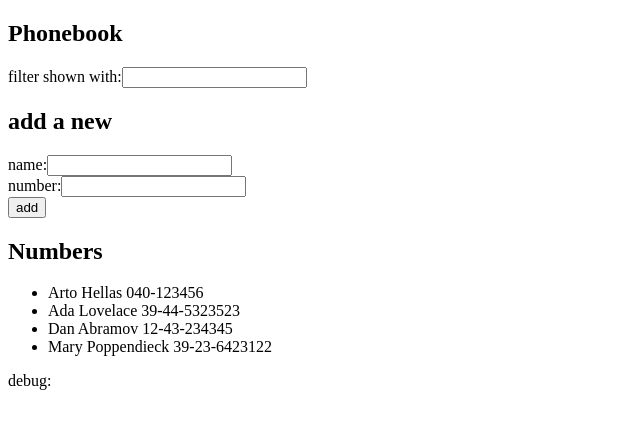
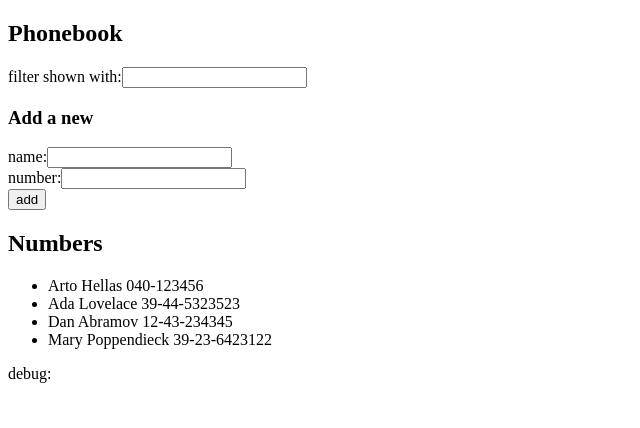
Before and after one commit to keybian/fullopen, a React (Vite) app in the folder part2/phonebook/: page / in a window 1280 px wide. Shown: the top 428 px of the page, without its empty margins (0-640 px from the left). Built offline with nearby package versions, Linux system fonts and the light colour scheme.

Commit message:
paso 5 refactorizando creacion de nuevo componentes

```diff
--- a/part2/phonebook/src/App.jsx
+++ b/part2/phonebook/src/App.jsx
@@ -1,6 +1,9 @@
 import { useState } from 'react'
 import viteLogo from '/vite.svg'
 import Person from './components/Person'
+import FilterPerson from './components/FilterPerson'
+import PersonForm from './components/PersonForm'
+import Persons from './components/Persons'
 
 const App = () => {
   const [persons, setPersons] = useState([
@@ -23,7 +26,8 @@ const App = () => {
     if (findName === undefined) {
       const newObject = {
         name: newName,
-        number: newPhone
+        number: newPhone,
+        id: persons.length + 1
       }
 
       setPersons(persons.concat(newObject))
@@ -54,26 +58,18 @@ const App = () => {
   return (
     <div>
       <h2>Phonebook</h2>
-      filter shown with:<input value={filterName} onChange={handleFilterPersonChange} />
-      <form onSubmit={addPerson}>
-        <h2>add a new</h2>
-        <div>
-          name:<input value={newName} onChange={handlePersonChange} />
-        </div>
-        <div>
-          number:<input value={newPhone} onChange={handleNumberChange} />
-        </div>
-        <div>
-          <button type='submit'>add</button>
-        </div>
-      </form>
+
+      <FilterPerson filterName={filterName} onChange={handleFilterPersonChange} />
+
+      <PersonForm addPerson={addPerson} newName={newName}
+        onChangeName={handlePersonChange}
+        newPhone={newPhone}
+        onChangePhone={handleNumberChange}
+      />
       <h2>Numbers</h2>
-      <ul>
-        {personsToShow.map(person =>
-          <Person key={person.id} person={person} />
-        )}
-      </ul>
-      <div>debug: {newName}</div>
+
+      <Persons personsToShow={personsToShow} newName={newName} newPhone={newPhone} />
+
     </div>
   )
 }
--- /dev/null
+++ b/part2/phonebook/src/components/FilterPerson.jsx
@@ -0,0 +1,10 @@
+const FilterPerson = ({ filterName, onChange }) => {
+    return (
+        <div>
+            filter shown with:<input value={filterName} onChange={onChange} />
+        </div>
+    )
+
+}
+
+export default FilterPerson
--- /dev/null
+++ b/part2/phonebook/src/components/PersonForm.jsx
@@ -0,0 +1,18 @@
+const PersonForm = ({ addPerson, newName, onChangeName, newPhone, onChangePhone }) => {
+    return (
+        <form onSubmit={addPerson}>
+            <h3>Add a new</h3>
+            <div>
+                name:<input value={newName} onChange={onChangeName} />
+            </div>
+            <div>
+                number:<input value={newPhone} onChange={onChangePhone} />
+            </div>
+            <div>
+                <button type='submit'>add</button>
+            </div>
+        </form>
+    )
+}
+
+export default PersonForm
--- /dev/null
+++ b/part2/phonebook/src/components/Persons.jsx
@@ -0,0 +1,15 @@
+import Person from "./Person"
+const Persons = ({ personsToShow, newName, newPhone }) => {
+    return (
+        <div>
+            <ul>
+                {personsToShow.map(person =>
+                    <Person key={person.id} person={person} />
+                )}
+            </ul>
+            <div>debug: {newName} {newPhone}</div>
+        </div>
+    )
+}
+
+export default Persons
```
